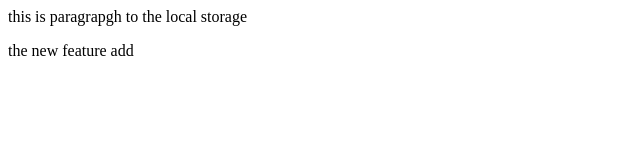
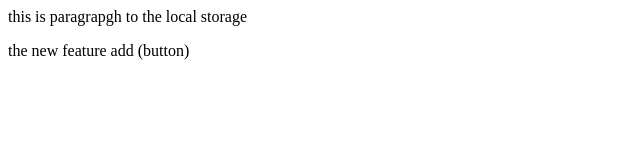
Before and after one commit to 6353-46/local-repos, a plain HTML site: page index.html in a window 1280 px wide. Shown: the full height of the page, 0-640 px from the left. Drawn offline with Linux system fonts and the light colour scheme.

Commit message:
add button

```diff
--- a/index.html
+++ b/index.html
@@ -1,2 +1,2 @@
 <p>this is paragrapgh to the local storage  </p>
-<p>the new feature add </p>
+<p>the new feature add (button)</p>
```
